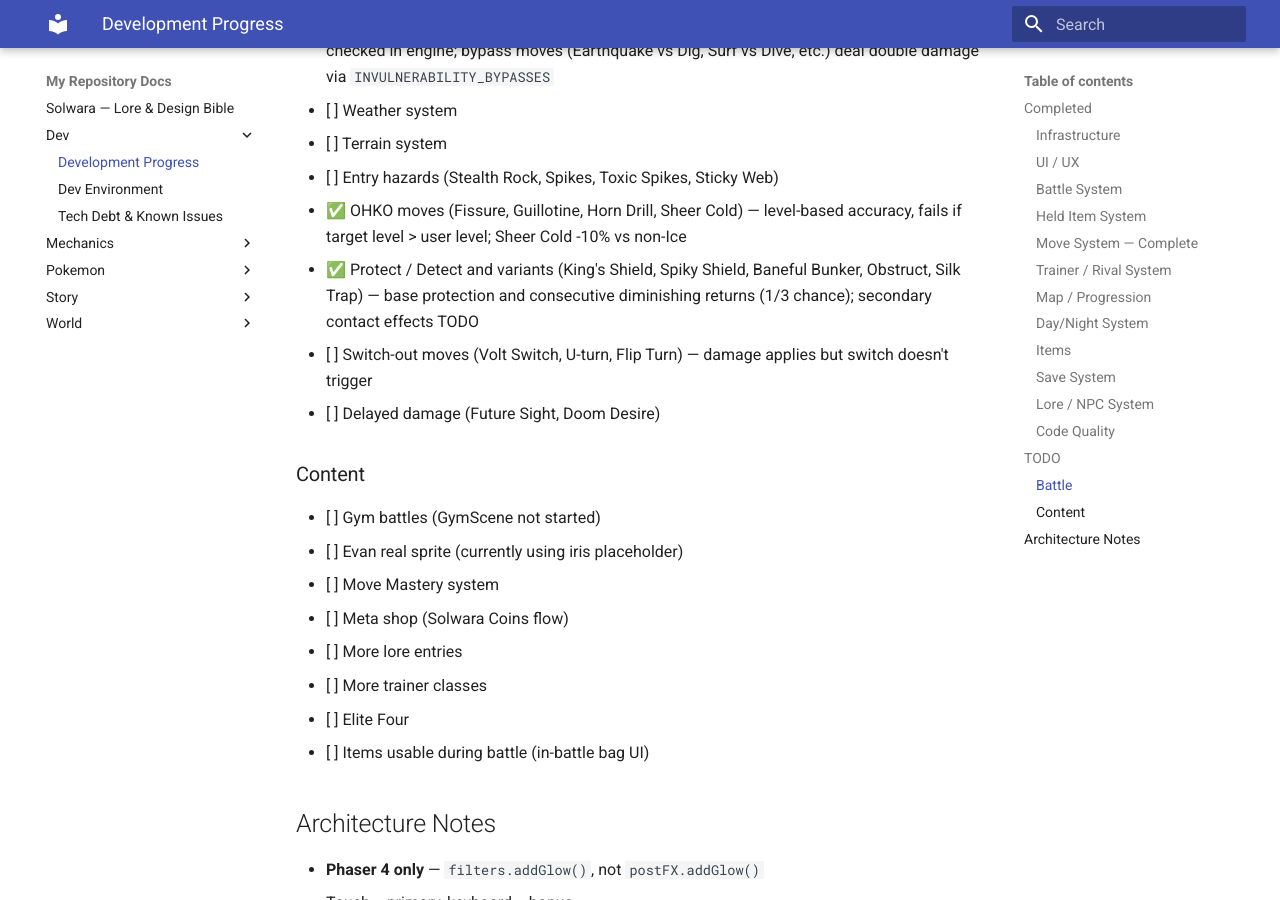
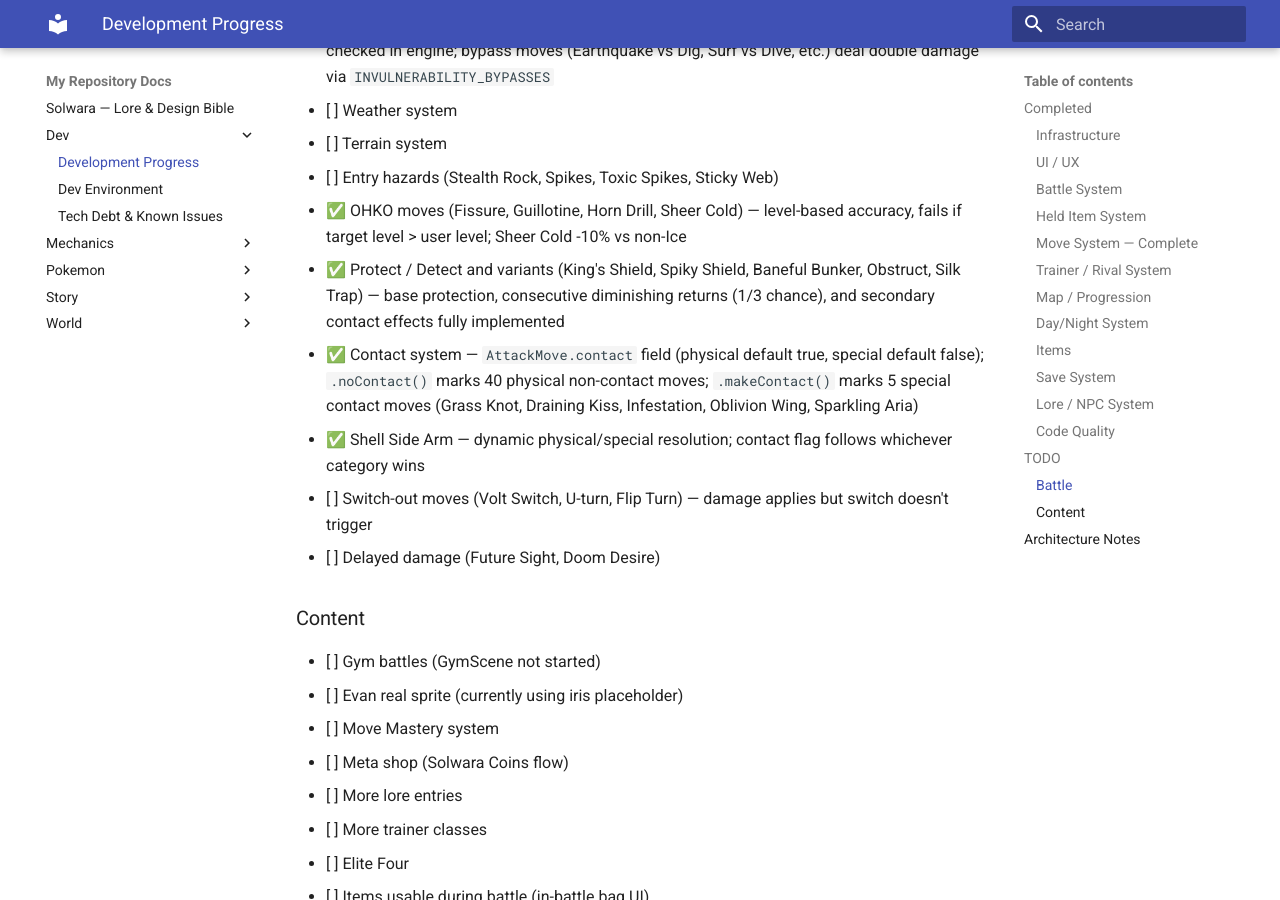
Before and after one commit to solwara-pokemon/lore-building, an MkDocs documentation site: the page built from docs/dev/progress.md, in a window 1280 px wide and 900 px high, scrolled down 5698 px. Built offline with MkDocs 1.6.1 and Material for MkDocs 9.7.7, drawn with Linux system fonts in a browser that asks for light colours.

Commit message:
docs: mark contact system and protect secondary effects done

```diff
--- a/docs/dev/progress.md
+++ b/docs/dev/progress.md
@@ -155,7 +155,9 @@
 - [ ] Terrain system
 - [ ] Entry hazards (Stealth Rock, Spikes, Toxic Spikes, Sticky Web)
 - ✅ OHKO moves (Fissure, Guillotine, Horn Drill, Sheer Cold) — level-based accuracy, fails if target level > user level; Sheer Cold -10% vs non-Ice
-- ✅ Protect / Detect and variants (King's Shield, Spiky Shield, Baneful Bunker, Obstruct, Silk Trap) — base protection and consecutive diminishing returns (1/3 chance); secondary contact effects TODO
+- ✅ Protect / Detect and variants (King's Shield, Spiky Shield, Baneful Bunker, Obstruct, Silk Trap) — base protection, consecutive diminishing returns (1/3 chance), and secondary contact effects fully implemented
+- ✅ Contact system — `AttackMove.contact` field (physical default true, special default false); `.noContact()` marks 40 physical non-contact moves; `.makeContact()` marks 5 special contact moves (Grass Knot, Draining Kiss, Infestation, Oblivion Wing, Sparkling Aria)
+- ✅ Shell Side Arm — dynamic physical/special resolution; contact flag follows whichever category wins
 - [ ] Switch-out moves (Volt Switch, U-turn, Flip Turn) — damage applies but switch doesn't trigger
 - [ ] Delayed damage (Future Sight, Doom Desire)
 
```
